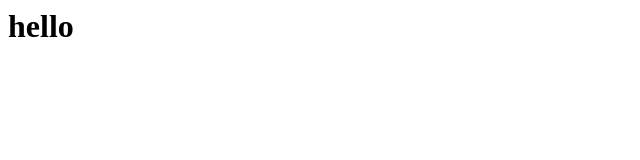
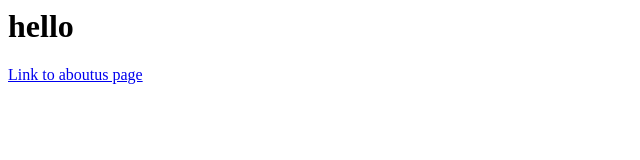
Before and after one commit to liceoconsultimetable/liceoconsultimetable.github.io, a plain HTML site: page index.html in a window 1280 px wide. Shown: the whole page, without its empty margins (0-640 px from the left). Drawn offline with Linux system fonts and the light colour scheme.

Commit message:
Update index.html

```diff
--- a/index.html
+++ b/index.html
@@ -1 +1,2 @@
 <h1>hello</h1>
+<a href=¨./aboutus.html¨>Link to aboutus page </a>
```
